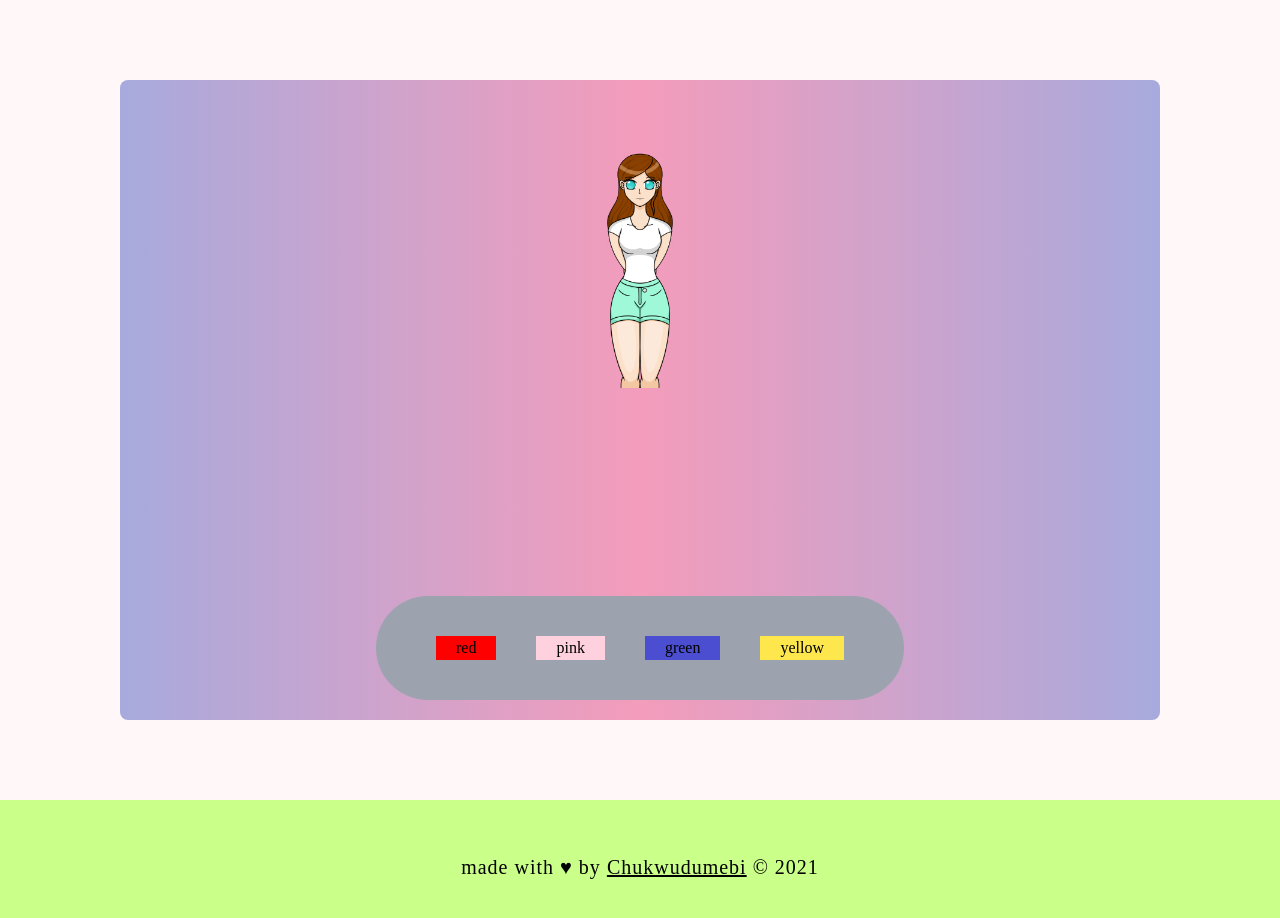
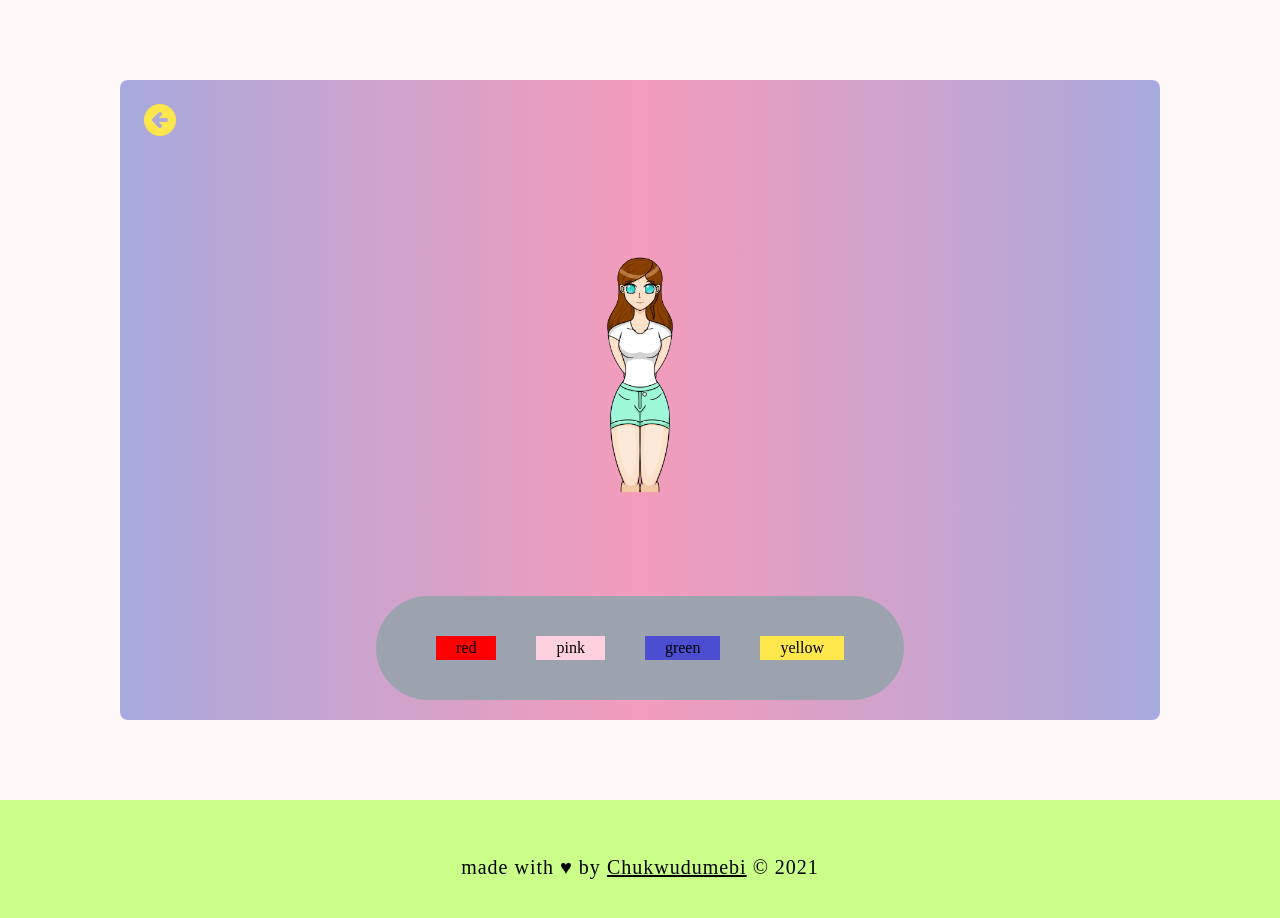
Before and after one commit to deeonwuli/sk8r, a React (Create React App) app: page /play in a window 1280 px wide. Shown: the top 918 px of the page. Built offline with nearby package versions, Linux system fonts and the light colour scheme; a web font is replaced by a local one; what tailwindcss-text-fill-stroke would draw is missing.

Commit message:
added back button on play screen

```diff
--- a/src/components/Shirts.js
+++ b/src/components/Shirts.js
@@ -56,7 +56,7 @@ export default function Shirts() {
                     </div>
                 ))}
             </div>
-            <div className="absolute bottom-96 right-">
+            <div className="absolute bottom-96 top-52">
                 { show ? (
                     <div className="h-16 w-16 p-5" style={{ backgroundColor: `${shirtColor}` }}></div>
                 ) : (
--- a/src/pages/Play.js
+++ b/src/pages/Play.js
@@ -1,12 +1,18 @@
 import Footer from '../components/Footer'
 import body from '../images/body.png'
 import Shirts from '../components/Shirts'
+import { Link } from 'react-router-dom'
 
 export default function Play () {
     return (
         <>
             <div className="h-screen p-4 flex flex-row justify-center items-center tracking-widest text-snow bg-snow">
-                <div className="flex flex-col items-center justify-between rounded-lg h-5/6 w-5/6 p-5 mx-5 bg-gradient-to-l from-purple via-blush to-purple">
+                <div className="flex flex-col relative items-center justify-between rounded-lg h-5/6 w-5/6 p-5 mx-5 bg-gradient-to-l from-purple via-blush to-purple">
+                    <Link to="/">
+                        <svg xmlns="http://www.w3.org/2000/svg" className="h-10 w-10 absolute left-5 hover:-translate-y-2 hover:scale-125" viewBox="0 0 20 20" fill="#FDE74C">
+                            <path fill-rule="evenodd" d="M10 18a8 8 0 100-16 8 8 0 000 16zm.707-10.293a1 1 0 00-1.414-1.414l-3 3a1 1 0 000 1.414l3 3a1 1 0 001.414-1.414L9.414 11H13a1 1 0 100-2H9.414l1.293-1.293z" clip-rule="evenodd" />
+                        </svg>
+                    </Link>
                     <img src={body} alt="girl" className="h-72" />
                     <Shirts />
                 </div>
```
